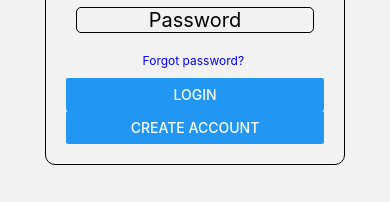
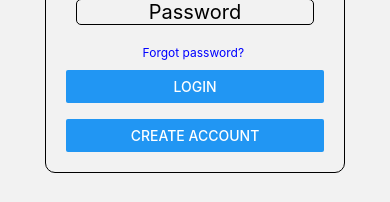
Before and after one commit to Ronaa-MX/wander_ways, a React Native app: screen /Login in a window 390 px wide. Shown: the part 549-751 px from the top of the page. Built offline with nearby package versions, Linux system fonts and the light colour scheme; no server answers.

Commit message:
mofified login's buttons

```diff
--- a/app/screens/Login.js
+++ b/app/screens/Login.js
@@ -97,10 +97,10 @@ const Login = () => {
         {loading ? (
           <ActivityIndicator size="large" color="#0000ff" />
         ) : (
-          <>
+          <View style={{ gap: 16 }}>
             <Button title="Login" onPress={() => signIn()}></Button>
             <Button title="Create Account" onPress={() => signUp()}></Button>
-          </>
+          </View>
         )}
       </View>
       {/* <View style={{ justifyContent: 'bottom', alignItems: 'center' }}>
```
Lines whose indentation alone changed are shown as unchanged.
